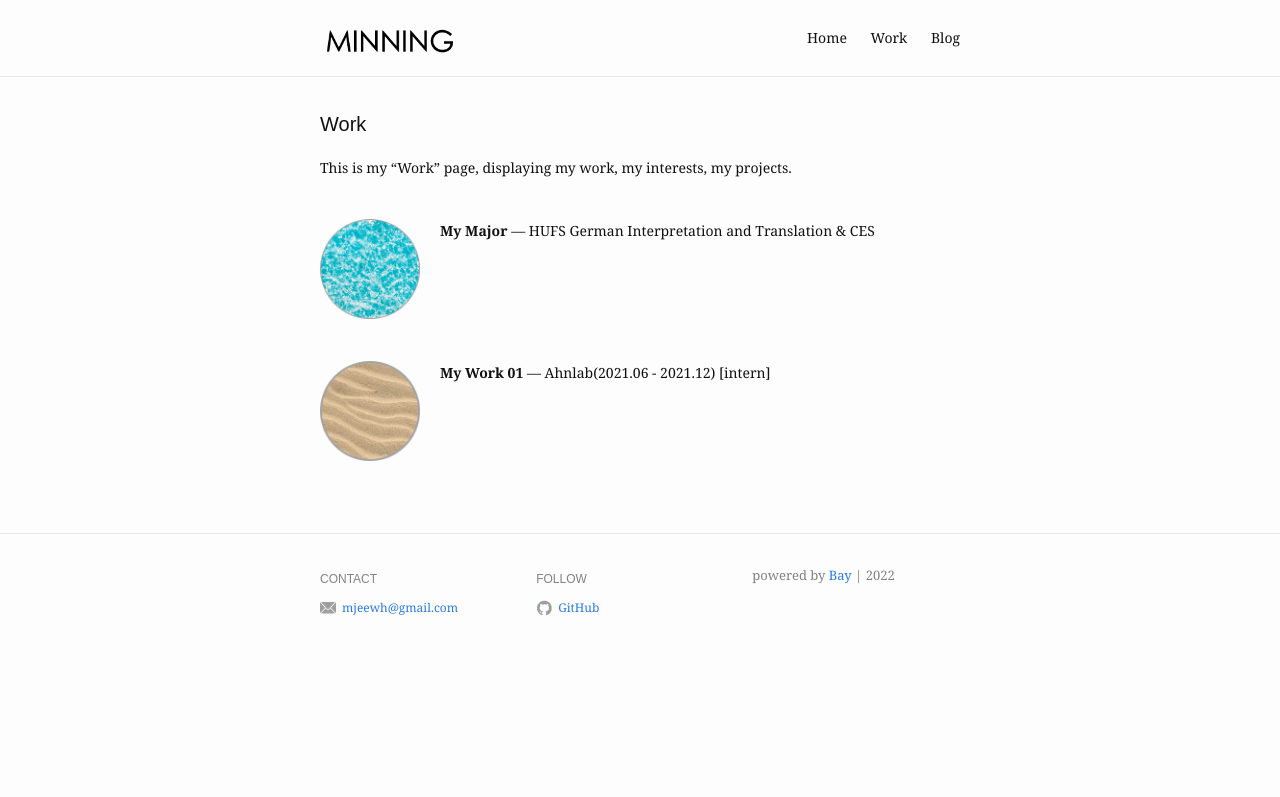
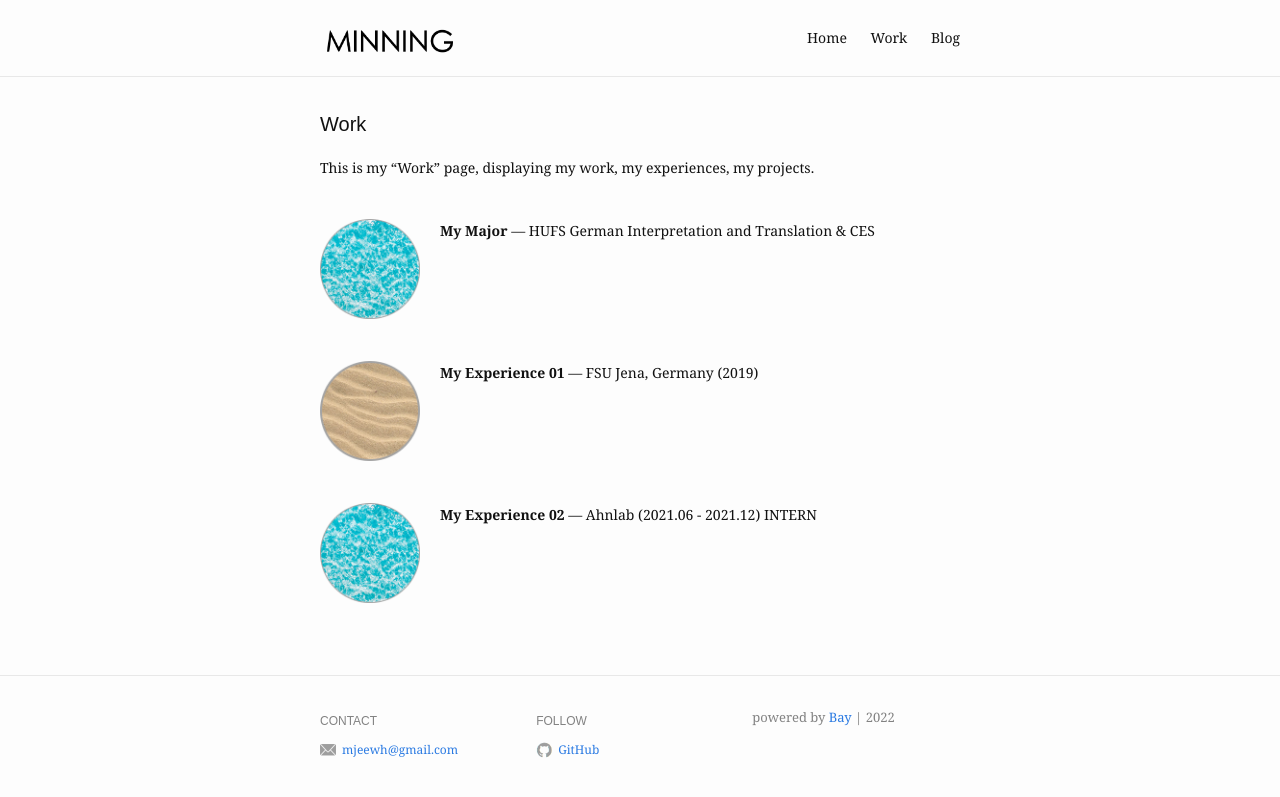
Before and after one commit to c-min-ji/c-min-ji.github.io, a Jekyll site: the page built from work.md, in a window 1280 px wide. Shown: the top 797 px of the page. Built offline with Jekyll 4.4.1, drawn with Linux system fonts in a browser that asks for light colours.

Commit message:
Update work.md

```diff
--- a/work.md
+++ b/work.md
@@ -8,13 +8,18 @@ items:
       src: /assets/img/work/water.png
       alt: water
     description: HUFS German Interpretation and Translation & CES
-  - title: My Work 01
+  - title: My Experience 01
     image:
       src: /assets/img/work/sand.png
       alt: sand
-    description: Ahnlab(2021.06 - 2021.12) [intern]
+    description: FSU Jena, Germany (2019)
+  - title: My Experience 02
+    image:
+      src: /assets/img/work/water.png
+      alt: water
+    description: Ahnlab (2021.06 - 2021.12) INTERN
 ---
 
-This is my "Work" page, displaying my work, my interests, my projects.
+This is my "Work" page, displaying my work, my experiences, my projects.
 <br />
 <br />
```
